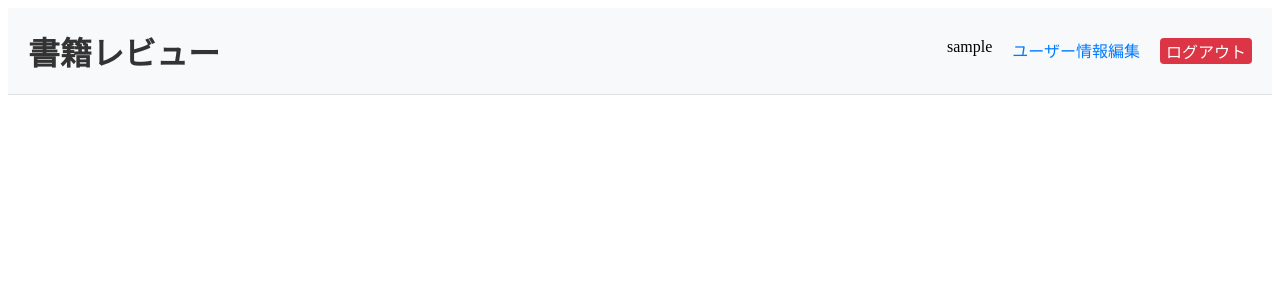
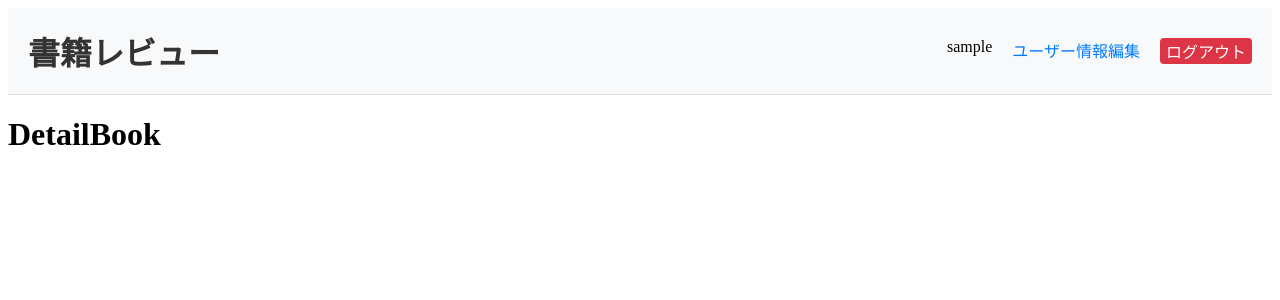
Before and after one commit to Takumi1217/railway-BookReview-app, a React (Vite) app: page /detail in a window 1280 px wide. Shown: the top 300 px of the page. Built offline with nearby package versions, Linux system fonts and the light colour scheme; sample sign-in values are in the browser's storage.

Commit message:
New,Detail,Edit(ready)

```diff
--- /dev/null
+++ b/src/DetailBook.css
@@ -0,0 +1 @@
+/* src/DetailBook.css */
--- /dev/null
+++ b/src/DetailBook.jsx
@@ -0,0 +1,15 @@
+// src/DetailBook.jsx
+
+import React, { useState } from "react";
+import { useNavigate } from "react-router-dom";
+import "./DetailBook.css";
+
+function DetailBook() {
+  return (
+    <div>
+      <h1>DetailBook</h1>
+    </div>
+  );
+}
+
+export default DetailBook;
--- /dev/null
+++ b/src/EditBook.css
@@ -0,0 +1 @@
+/* src/EditBook.css */
--- /dev/null
+++ b/src/EditBook.jsx
@@ -0,0 +1,15 @@
+// src/EditBook.jsx
+
+import React, { useState } from "react";
+import { useNavigate } from "react-router-dom";
+import "./EditBook.css";
+
+function EditBook() {
+  return (
+    <div>
+      <h1>EditBook</h1>
+    </div>
+  );
+}
+
+export default EditBook;
--- /dev/null
+++ b/src/NewBook.css
@@ -0,0 +1 @@
+/* src/NewBook.css */
--- /dev/null
+++ b/src/NewBook.jsx
@@ -0,0 +1,15 @@
+// src/NewBook.jsx
+
+import React, { useState } from "react";
+import { useNavigate } from "react-router-dom";
+import './NewBook.css';
+
+function NewBook() {
+    return (
+        <div>
+            <h1>NewBook</h1>
+        </div>
+    );
+}
+
+export default NewBook;
--- a/src/routes/Router.jsx
+++ b/src/routes/Router.jsx
@@ -7,6 +7,9 @@ import Signup from "../Signup";
 import Login from "../Login";
 import Profile from "../Profile";
 import Home from "../Home";
+import NewBook from "../NewBook";
+import DetailBook from "../DetailBook";
+import EditBook from "../EditBook";
 
 const PrivateRoute = ({ children }) => {
   const token = localStorage.getItem('token');
@@ -27,6 +30,10 @@ const App = () => {
         <Route path="/signup" element={<PublicRoute><Signup /></PublicRoute>} />
         <Route path="/login" element={<PublicRoute><Login /></PublicRoute>} />
         <Route path="/profile" element={<PrivateRoute><Profile /></PrivateRoute>} />
+        <Route path="/new" element={<PrivateRoute><NewBook /></PrivateRoute>} />
+        <Route path="/detail" element={<PrivateRoute><DetailBook /></PrivateRoute>} />
+        <Route path="/edit" element={<PrivateRoute><EditBook /></PrivateRoute>} />
+
       </Routes>
     </>
   );
```
